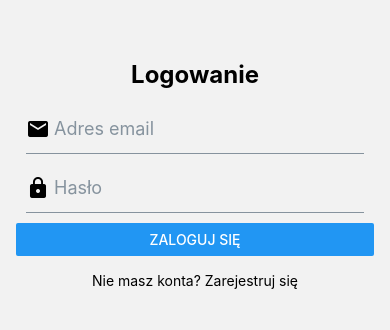
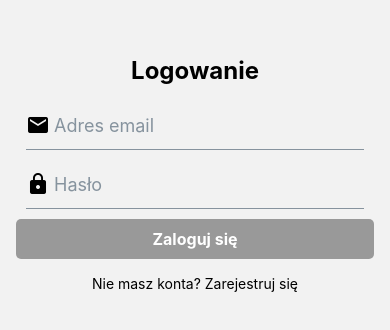
Before and after one commit to christaf/my-calendar, a React Native app: screen /Statistics in a window 390 px wide. Shown: the part 248-578 px from the top of the page. Built offline with nearby package versions, Linux system fonts and the light colour scheme.

Commit message:
Fixed dark mode context adjusted Button.jsx added page for statistics, not detailed yet

```diff
--- a/App.js
+++ b/App.js
@@ -10,6 +10,8 @@ import CalendarScreen from './pages/CalendarScreen'; // Import CalendarScreen
 import ProfileScreen from './pages/ProfileScreen'; // Import ProfileScreen
 import HabitScreen from './pages/HabitScreen';
 import RegisterScreen from "./pages/RegisterScreen";
+import StatisticsScreen from "./pages/StatisticsScreen";
+
 import CustomDrawerContent from "./components/ui/CustomDrawerContent";
 import {SettingsProvider, useSettings} from "./contexts/SettingsContext";
 import SettingsScreen from "./pages/SettingsScreen";
@@ -18,9 +20,9 @@ const Stack = createStackNavigator();
 const Drawer = createDrawerNavigator();
 
 function App() {
-    // const {darkMode} = useSettings();
-    // console.log(darkMode)
     const [loggedIn, setLoggedIn] = useState(false);
+    const settingsContext = useSettings();
+    const {darkMode, toggleDarkMode} = settingsContext;
     const handleLogin = (result) => {
         setLoggedIn(result)
     };
@@ -31,9 +33,8 @@ function App() {
 
     return (
 
-        // <SettingsProvider>
+        <SettingsProvider>
             <NavigationContainer>
-                {/*<div  style={{backgroundColor: darkMode ? 'black' : 'white'}}></div>*/}
                 {loggedIn ? (
                     <Drawer.Navigator initialRouteName="Logged" drawerContent={(props) => (
                         <CustomDrawerContent {...props} onLogout={handleLogout}/>
@@ -43,6 +44,7 @@ function App() {
                         <Drawer.Screen name="Profile" component={ProfileScreen}/>
                         <Drawer.Screen name="Habits" component={HabitScreen}/>
                         <Drawer.Screen name={'Settings'} component={SettingsScreen}/>
+                        <Drawer.Screen name={"Statistics"} component={StatisticsScreen}/>
                     </Drawer.Navigator>
                 ) : (
                     <Stack.Navigator initialRouteName="Login" screenOptions={{headerShown: false}}>
@@ -57,7 +59,7 @@ function App() {
                 )}
             </NavigationContainer>
 
-        // </SettingsProvider>
+         </SettingsProvider>
     );
 
 }
--- /dev/null
+++ b/components/ui/Button.jsx
@@ -0,0 +1,33 @@
+import React from 'react';
+import { TouchableOpacity, Text } from 'react-native';
+import { useSettings } from '../../contexts/SettingsContext';
+
+export function MyButton({ title, onPress, style, children }) {
+    const { darkMode } = useSettings();
+    const buttonStyle = darkMode ? styles.buttonDark : styles.buttonLight;
+    return (
+        <TouchableOpacity style={[buttonStyle, style]} onPress={onPress}>
+            {children || <Text style={styles.buttonText}>{title}</Text>}
+        </TouchableOpacity>
+    );
+}
+
+const styles = {
+    buttonDark: {
+        backgroundColor: '#000',
+        padding: 10,
+        borderRadius: 5,
+        alignItems: 'center',
+    },
+    buttonLight: {
+        backgroundColor: '#999',
+        padding: 10,
+        borderRadius: 5,
+        alignItems: 'center',
+    },
+    buttonText: {
+        color: 'white',
+        fontSize: 16,
+        fontWeight: 'bold',
+    },
+};
--- a/contexts/SettingsContext.js
+++ b/contexts/SettingsContext.js
@@ -1,12 +1,17 @@
 import React, { createContext, useContext, useState } from 'react';
 
-const SettingsContext = createContext(null);
+const SettingsContext = createContext({
+    darkMode: true,
+    toggleDarkMode: () => {},
+});
 
 export const useSettings = () => {
     return useContext(SettingsContext);
 };
 
 export const SettingsProvider = ({ children }) => {
+
+    //TODO store somewhere darkMode
     const [darkMode, setDarkMode] = useState(false);
 
     const toggleDarkMode = () => {
@@ -14,7 +19,7 @@ export const SettingsProvider = ({ children }) => {
     };
 
     return (
-        <SettingsContext.Provider value={{ darkMode, toggleDarkMode }}>
+        <SettingsContext.Provider value={{ darkMode: darkMode, toggleDarkMode: toggleDarkMode}}>
             {children}
         </SettingsContext.Provider>
     );
--- a/pages/LoginScreen.js
+++ b/pages/LoginScreen.js
@@ -2,6 +2,7 @@ import React, {useState} from 'react';
 import {View, Text, Button, StyleSheet, Pressable} from 'react-native';
 import {Input, Icon} from 'react-native-elements';
 import {useNavigation} from '@react-navigation/native';
+import {MyButton} from "../Components/ui/Button";
 
 const LoginScreen = (props) => {
     const {onLogin} = props;
@@ -38,7 +39,7 @@ const LoginScreen = (props) => {
                 leftIcon={<Icon name="lock" size={24} color="black"/>}
                 onChangeText={(text) => setPassword(text)}
             />
-            <Button title="Zaloguj się" onPress={() => handleLogin()}/>
+            <MyButton title="Zaloguj się" onPress={() => handleLogin()}/>
 
             <Pressable onPress={() => handleRegister()}>
                 <Text style={styles.signupText}>Nie masz konta? Zarejestruj się</Text>
--- a/pages/RegisterScreen.js
+++ b/pages/RegisterScreen.js
@@ -1,23 +1,23 @@
 import React, {useState} from 'react';
-import {View, Text, Button, StyleSheet} from 'react-native';
+import {View, Text, StyleSheet} from 'react-native';
 import {Input, Icon} from 'react-native-elements';
 import {useNavigation} from '@react-navigation/native';
+import {MyButton} from '../components/ui/Button';
 
 const RegisterScreen = () => {
     const navigation = useNavigation();
 
     const [email, setEmail] = useState('');
     const [password, setPassword] = useState('');
+
     const handleRegister = () => {
         if (email === 'admin' && password === 'admin') {
-            navigation.navigate('Login')
-            console.log('Register successful ls')
+            alert('Register successful');
+            navigation.navigate('Login');
         } else {
-            console.log('Register failed ls')
-            alert('Wrong credentials. Please try again')
+            alert('Wrong credentials. Please try again');
         }
     };
-
 
     return (
         <View style={styles.container}>
@@ -33,8 +33,13 @@ const RegisterScreen = () => {
                 leftIcon={<Icon name="lock" size={24} color="black"/>}
                 onChangeText={(text) => setPassword(text)}
             />
-            <Button title="Zarejestruj się" onPress={() => handleRegister()}/>
 
+            <MyButton title="Zarejestruj się" onPress={() => handleRegister()}/>
+            <MyButton
+                title="Wróć"
+                onPress={() => navigation.goBack()}
+                buttonStyle={{marginTop: 10}}
+            />
         </View>
     );
 };
--- a/pages/SettingsScreen.js
+++ b/pages/SettingsScreen.js
@@ -1,20 +1,19 @@
 import React from 'react';
 import { View, Text, Switch, StyleSheet } from 'react-native';
-// import { useSettings } from '../contexts/SettingsContext'; // Import useSettings
+import { useSettings } from '../contexts/SettingsContext'; // Import useSettings
 
 const SettingsScreen = () => {
-    // const { darkMode, toggleDarkMode } = useSettings(); // Access settings and functions from the context
-
+    const { darkMode, toggleDarkMode } = useSettings();
     return (
         <View style={styles.container}>
             <Text style={styles.title}>Settings Screen</Text>
             <View style={styles.settingItem}>
                 <Text style={styles.settingLabel}>Dark Mode</Text>
                 <Switch
-                    // value={darkMode}
-                    // onValueChange={toggleDarkMode}
+                    value={darkMode}
+                    onValueChange={toggleDarkMode}
                     trackColor={{ false: "#767577", true: "#81b0ff" }}
-                    // thumbColor={darkMode ? "#f5dd4b" : "#f4f3f4"}
+                    thumbColor={darkMode ? "#f5dd4b" : "#f4f3f4"}
                     ios_backgroundColor="#3e3e3e"
                 />
             </View>
--- /dev/null
+++ b/pages/StatisticsScreen.js
@@ -0,0 +1,16 @@
+import {MyButton} from "../Components/ui/Button";
+import {View, Text} from "react-native";
+import {useNavigation} from "@react-navigation/native";
+
+const StatisticsScreen = () => {
+    const navigation = useNavigation();
+
+    return (
+        <View>
+            <Text>Statystyki</Text>
+            <MyButton title="Wróć" onPress={() => navigation.goBack()} />
+        </View>
+    );
+}
+
+export default StatisticsScreen;
```
